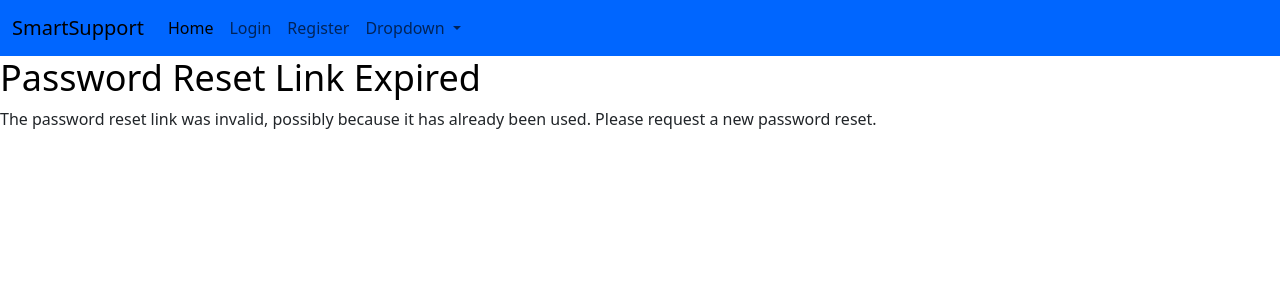
After one commit to JustCodeIT199/SmartSupport, a Django app: page /password-reset-confirm/1/1/ in a window 1280 px wide. The commit adds this page. Shown: the top 300 px of the page. Run offline with Django 5.2, Linux system fonts and the light colour scheme.

Commit message:
Forget Passowrd

```diff
--- a/smartsupport/myapp/TEMPLATES/Login.html
+++ b/smartsupport/myapp/TEMPLATES/Login.html
@@ -15,6 +15,7 @@
         {{forms}}
         <br>
         <button type="submit" class="btn btn-primary">Login</button>
+        <a href="{% url 'password_reset' %}">&nbsp;&nbsp;Forgot Password?</a>
     </form>
 </div>
     {%  endblock content %}
--- /dev/null
+++ b/smartsupport/myapp/TEMPLATES/password_reset_confirm.html
@@ -0,0 +1,17 @@
+{% extends 'Base.html' %}
+{% block content %}
+    {% if validlink %}
+        <h2 style="color: black; font-size: 36px;">Change Password</h2>
+        <form method="post">
+            {% csrf_token %}
+            {{ form.as_p }}
+            <button type="submit" class="btn btn-primary">Change Password</button>
+        </form>
+    {% else %}
+        <h2 style="color: black; font-size: 36px;">Password Reset Link Expired</h2>
+        <p>
+            The password reset link was invalid, possibly because it has already been used.
+            Please request a new password reset.
+        </p>
+    {% endif %}
+{% endblock content %}
--- a/smartsupport/myapp/urls.py
+++ b/smartsupport/myapp/urls.py
@@ -1,12 +1,20 @@
 from django.contrib import admin
 from django.urls import path, include
 from myapp import views
+from django.contrib.auth import views as auth_views
 
 urlpatterns = [
    path('base/',views.Basepage,name="base"),
    path('login/',views.LoginView,name="login"),
    path('logout/',views.LogoutView,name="logout"),
    path('register/',views.RegisterView,name="register"),
+   path('admin/', admin.site.urls),
+   path('password-reset/',auth_views.PasswordResetView.as_view(template_name='password_reset_form.html'),name='password_reset'),
+   path('password-reset/done/',auth_views.PasswordResetDoneView.as_view(template_name='password_reset_done.html'),name='password_reset_done'),
+   path('password-reset-confirm/<uidb64>/<token>/',auth_views.PasswordResetConfirmView.as_view(template_name='password_reset_confirm.html'),name='password_reset_confirm'),
+   path('password-reset-complete/',auth_views.PasswordResetCompleteView.as_view(template_name='password_reset_complete.html'),name='password_reset_complete'),
+
+
 
 
 
```
Also changed, not shown: smartsupport/myapp/TEMPLATES/password_reset_complete.html (added, +7 -0 lines), smartsupport/myapp/TEMPLATES/password_reset_done.html (added, +12 -0 lines), smartsupport/myapp/TEMPLATES/password_reset_form.html (added, +15 -0 lines), smartsupport/smartsupport/settings.py (+9 -0 lines), smartsupport/db.sqlite3.
